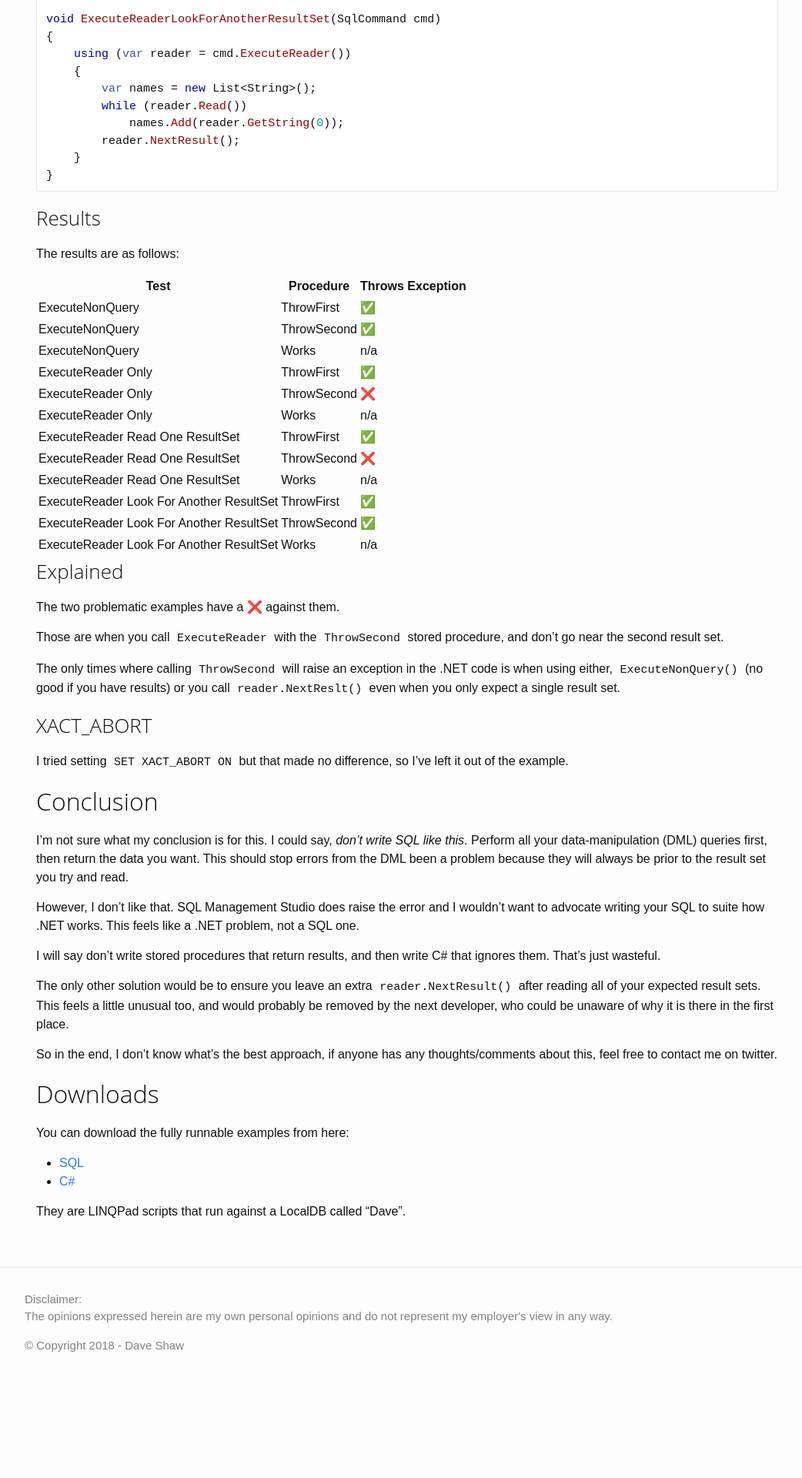
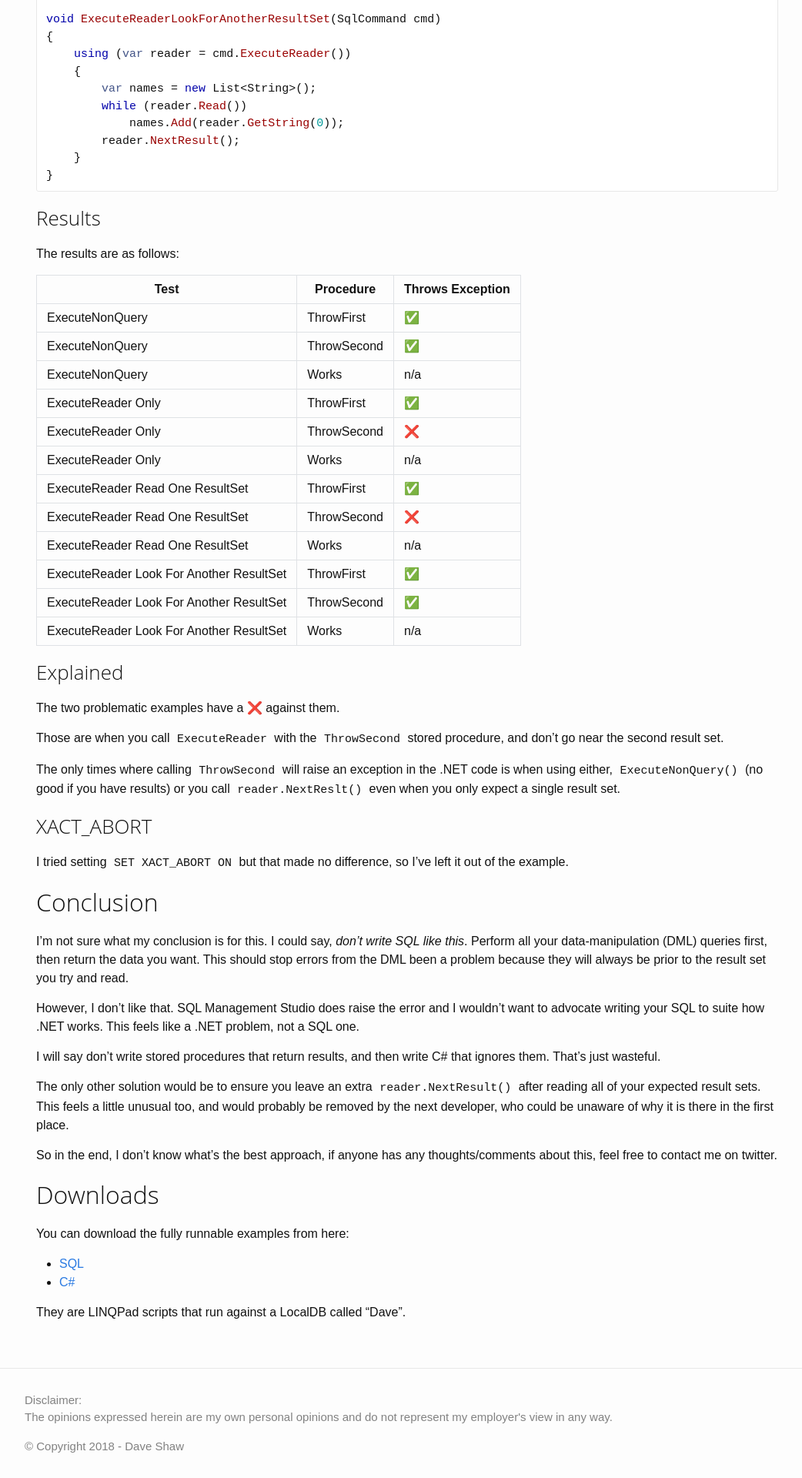
Before and after one commit to xdaDaveShaw/xdaDaveShaw.github.io, a Jekyll site: the page built from blog/_posts/2018-03-29-sqldatareader-gotcha.md, in a window 1280 px wide. Shown: the part 2965-4885 px from the top of the page at 77% size, without its empty margins (111-1153 px from the left). Built offline with Jekyll 4.4.1, drawn with Linux system fonts in a browser that asks for light colours; before the commit the page ends 4754 px from its top, so only the background shows below that.

Commit message:
CSS Improvements:
- Tables have margin bottom
- Tables have borders
- Lists have margin bottom

```diff
--- a/_sass/_base.scss
+++ b/_sass/_base.scss
@@ -29,7 +29,7 @@ body {
  */
 h1, h2, h3, h4, h5, h6,
 p, blockquote, pre,
-ul, ol, dl, figure,
+ul, ol, dl, figure
 %vertical-rhythm {
     margin-bottom: $spacing-unit / 2;
 }
@@ -65,15 +65,6 @@ figcaption {
 ul, ol {
     margin-left: $spacing-unit;
 }
-
-li {
-    > ul,
-    > ol {
-         margin-bottom: 0;
-    }
-}
-
-
 
 /**
  * Headings
@@ -199,3 +190,17 @@ pre {
         vertical-align: middle;
     }
 }
+
+/**
+ * Tables
+ */
+td, th {
+    padding: 6px 13px;
+    border: 1px solid #dfe2e5;
+}
+
+table {
+    border-spacing: 0;
+    border-collapse: collapse;
+    margin-bottom: $spacing-unit / 2;
+}
```
